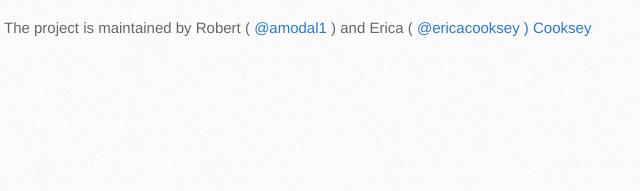
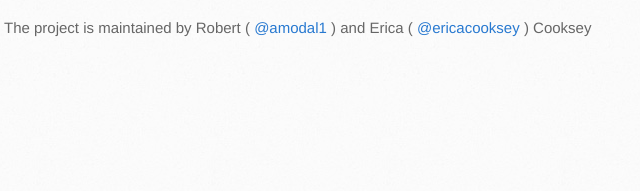
Before and after one commit to amodal1/IceCreamDrone, a plain HTML site: page index.html in a window 1280 px wide. Shown: the part 429-620 px from the top of the page, 166-806 px from the left. Drawn offline with Linux system fonts and the light colour scheme.

Commit message:
Update index.html

```diff
--- a/index.html
+++ b/index.html
@@ -31,7 +31,7 @@
           <h3>
             <a name="welcome-to-icecreamdrone" class="anchor" href="#welcome-to-icecreamdrone"><span class="octicon octicon-link"></span></a>Welcome to IceCreamDrone</h3>
           <p>Welcome to the IceCreamDrone project. The goal is to create, aggregate, and curate a system of parameterized behaviors for flying drones (both as individual agents and as various organized collections).</p>
-          <p>The project is maintained by Robert ( <a href="https://github.com/amodal1" class="user-mention">@amodal1</a> ) and Erica ( <a href="https://github.com/ericacooksey" class="user-mention">@ericacooksey ) Cooksey</p>
+          <p>The project is maintained by Robert ( <a href="https://github.com/amodal1" class="user-mention">@amodal1</a> ) and Erica ( <a href="https://github.com/ericacooksey" class="user-mention">@ericacooksey</a> ) Cooksey</p>
 
         </section>
 
```
